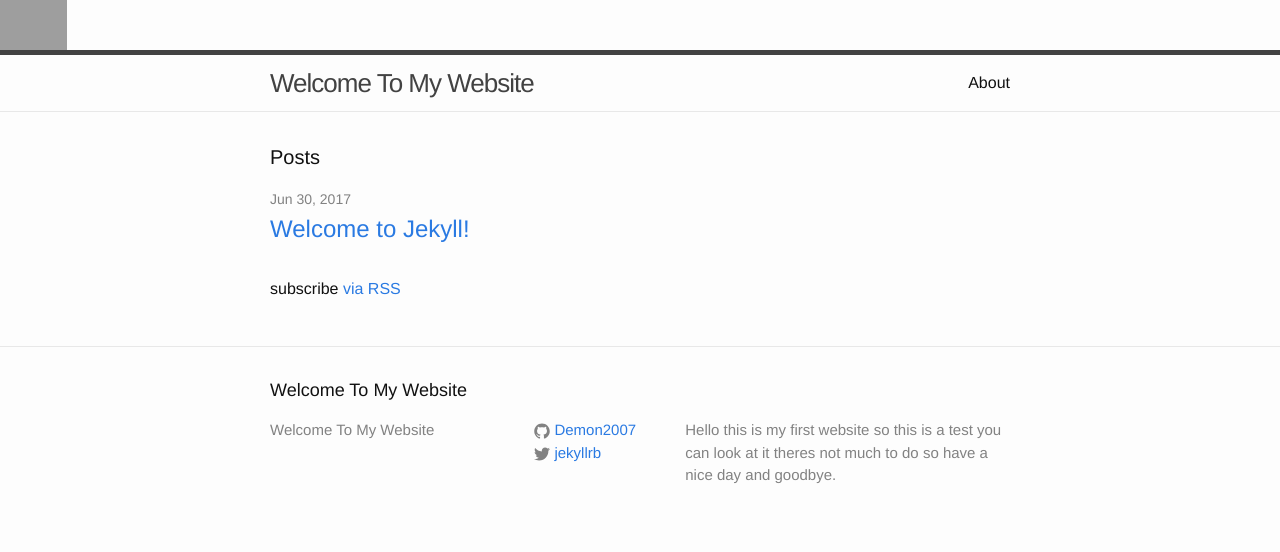
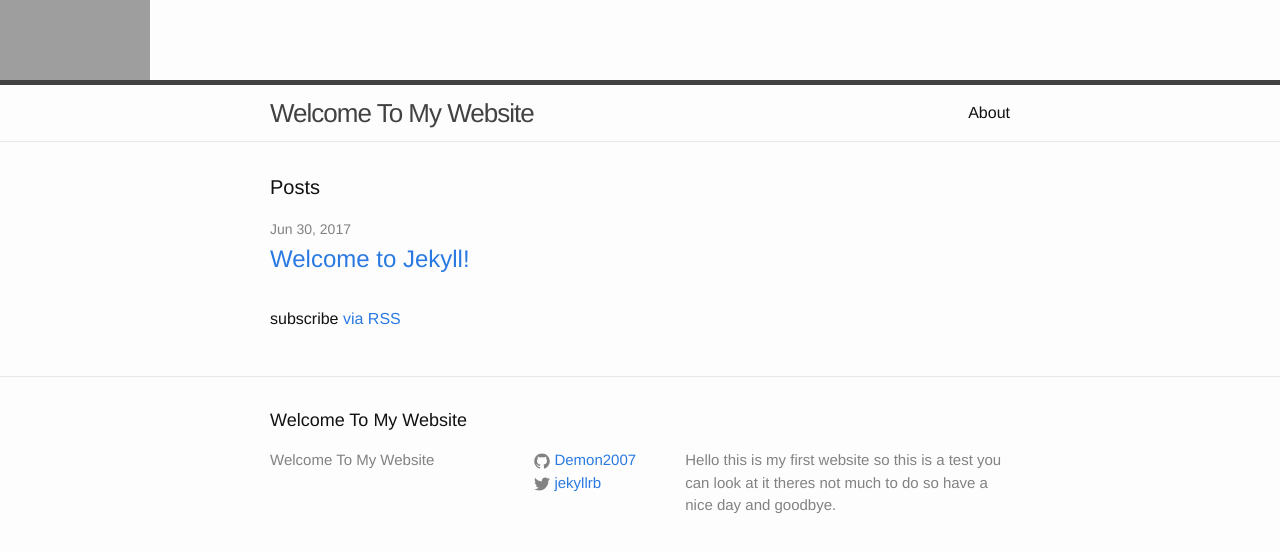
Before and after one commit to Demon2007/Demon2007.github.io, a Jekyll site: the page built from index.html, in a window 1280 px wide. Shown: the top 552 px of the page. Built offline with Jekyll 4.4.1, drawn with Linux system fonts in a browser that asks for light colours; grey boxes are pictures that could not be loaded.

Commit message:
Update default.html

```diff
--- a/_layouts/default.html
+++ b/_layouts/default.html
@@ -5,7 +5,7 @@
 
   <body>
 
-    <img src="http://s3.amazonaws.com/libapps/accounts/44105/images/welcome_thumb_tacks_1600_clr_9661.png" alt="Welcome with thumb tacks"height="50">
+    <img src="http://s3.amazonaws.com/libapps/accounts/44105/images/welcome_thumb_tacks_1600_clr_9661.png" alt="Welcome with thumb tacks"width="150"height="80">
     {% include header.html %}
 
     <div class="page-content">
```
